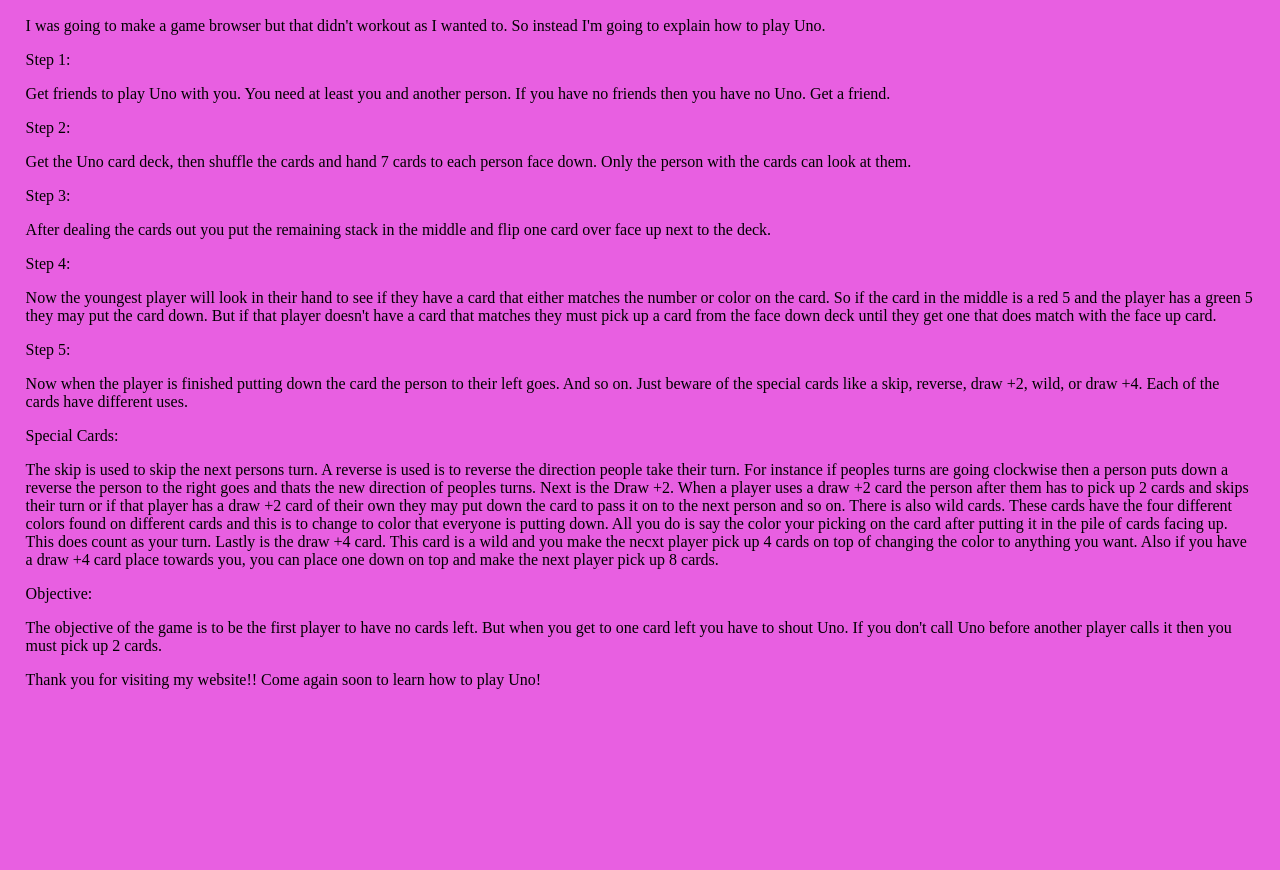
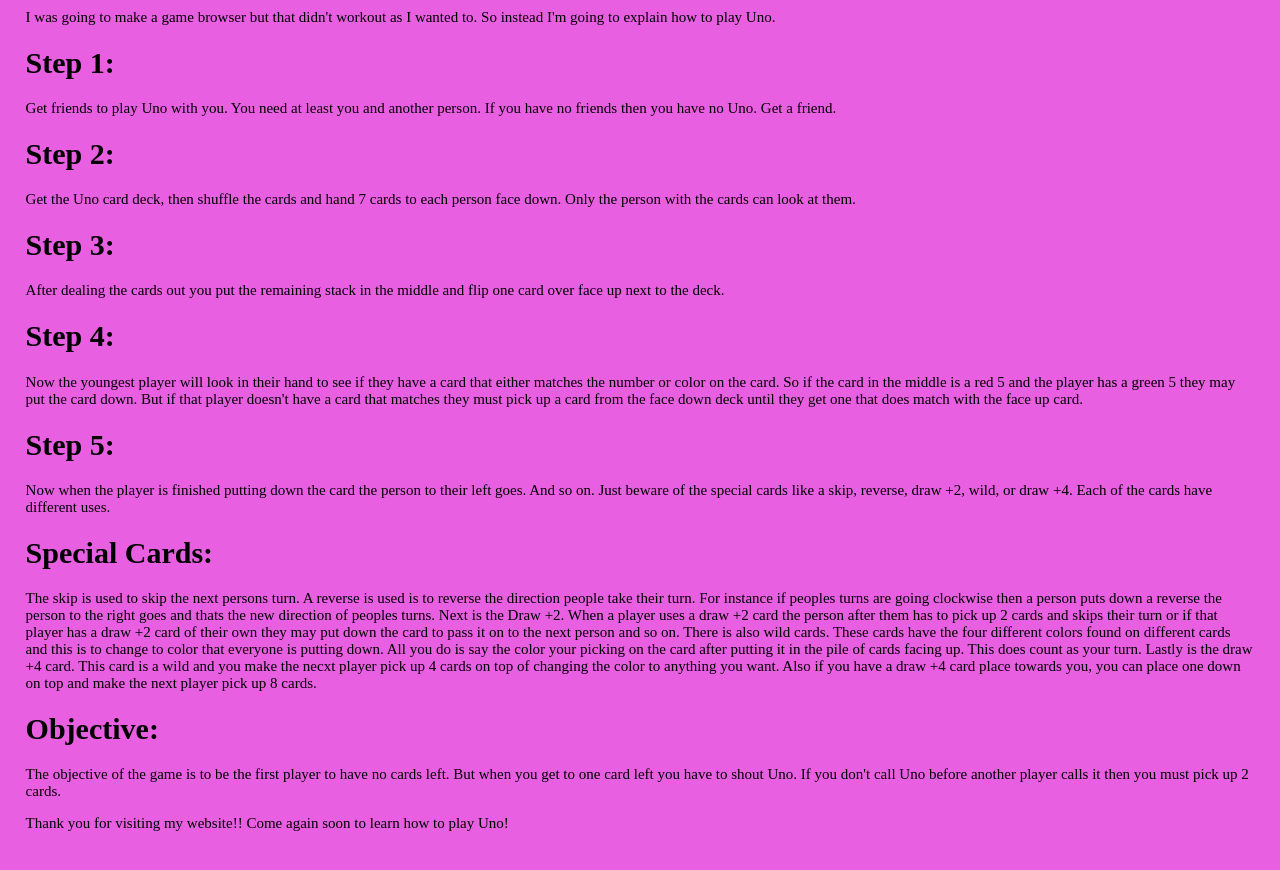
Before and after one commit to a-fessel/Final, a plain HTML site: page index.html in a window 1280 px wide. Shown: the part 442-1312 px from the top of the page. Before the commit the page ends 1173 px from the top, so only its background shows below. Drawn offline with Linux system fonts and the light colour scheme.

Commit message:
Font size change

```diff
--- a/index.html
+++ b/index.html
@@ -10,19 +10,19 @@
 <img src="https://img.freepik.com/premium-photo/burning-laptop-laptop-computer-burning-with-bright-flame_629315-4942.jpg?w=900"
 <p></p>
 <p>I was going to make a game browser but that didn't workout as I wanted to. So instead I'm going to explain how to play Uno.</p>
-<p>Step 1:</p>
+<h1>Step 1:</h1>
 <p>Get friends to play Uno with you. You need at least you and another person. If you have no friends then you have no Uno. Get a friend.</p>
-<p>Step 2:</p>
+<h1>Step 2:</h1>
 <p>Get the Uno card deck, then shuffle the cards and hand 7 cards to each person face down. Only the person with the cards can look at them.</p>
-<p>Step 3:</p>
+<h1>Step 3:</h1>
 <p>After dealing the cards out you put the remaining stack in the middle and flip one card over face up next to the deck.</p>
-<p>Step 4:</p>
+<h1>Step 4:</h1>
 <p>Now the youngest player will look in their hand to see if they have a card that either matches the number or color on the card. So if the card in the middle is a red 5 and the player has a green 5 they may put the card down. But if that player doesn't have a card that matches they must pick up a card from the face down deck until they get one that does match with the face up card. </p>
-<p>Step 5:</p>
+<h1>Step 5:</h1>
 <p>Now when the player is finished putting down the card the person to their left goes. And so on. Just beware of the special cards like a skip, reverse, draw +2, wild, or draw +4. Each of the cards have different uses.</p>
-<p>Special Cards:</p>
+<h1>Special Cards:</h1>
 <p>The skip is used to skip the next persons turn. A reverse is used is to reverse the direction people take their turn. For instance if peoples turns are going clockwise then a person puts down a reverse the person to the right goes and thats the new direction of peoples turns. Next is the Draw +2. When a player uses a draw +2 card the person after them has to pick up 2 cards and skips their turn or if that player has a draw +2 card of their own they may put down the card to pass it on to the next person and so on. There is also wild cards. These cards have the four different colors found on different cards and this is to change to color that everyone is putting down. All you do is say the color your picking on the card after putting it in the pile of cards facing up. This does count as your turn. Lastly is the draw +4 card. This card is a wild and you make the necxt player pick up 4 cards on top of changing the color to anything you want. Also if you have a draw +4 card place towards you, you can place one down on top and make the next player pick up 8 cards.</p>
-<p>Objective:</p>
+<h1>Objective:</h1>
 <p>The objective of the game is to be the first player to have no cards left. But when you get to one card left you have to shout Uno. If you don't call Uno before another player calls it then you must pick up 2 cards.</p>
 <p>Thank you for visiting my website!! Come again soon to learn how to play Uno!</p>
 </body>
--- a/styles.css
+++ b/styles.css
@@ -9,4 +9,8 @@ body {
 }
 h1 {
     color: #000000;
+    font-size: 30px;
 }
+p {font-size: 15px;
+    color: #000000;
+}
```
